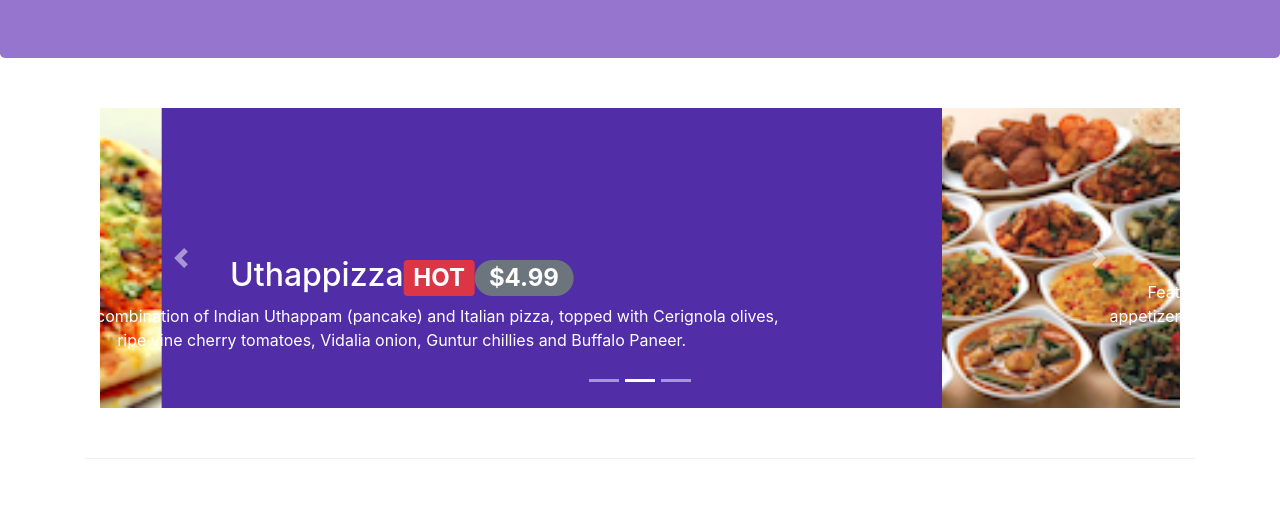
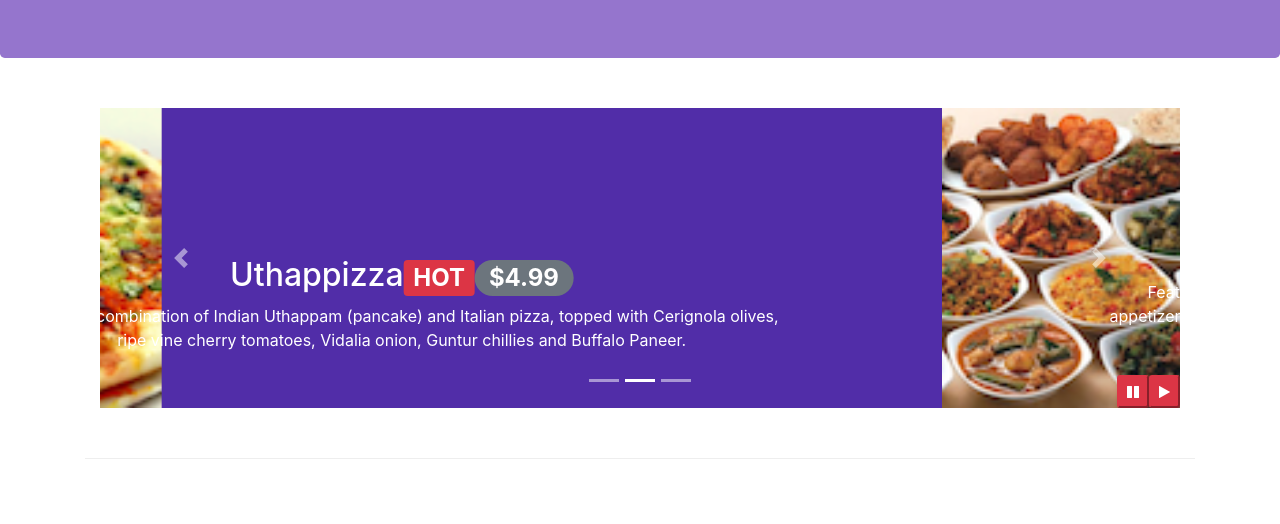
Before and after one commit to Ultraman82/Bootstrap-App, a website: page index.html in a window 1280 px wide. Shown: the part 276-800 px from the top of the page. Drawn offline with nearby package versions, Linux system fonts and the light colour scheme.

Commit message:
Bootstrap Jquery

```diff
--- a/css/styles.css
+++ b/css/styles.css
@@ -63,3 +63,9 @@ body {
     left: 0;
     min-height: 300px;
 }
+
+#carouselButton {
+    right: 0px;
+    position: absolute;
+    bottom: 0px;
+}
--- a/index.html
+++ b/index.html
@@ -192,6 +192,14 @@
                         <a class="carousel-control-next" href="#mycarousel" role="button" data-slide="next">
                             <span class="carousel-control-next-icon"></span>
                         </a>
+                        <div class="btn-group" id="carouselButton">
+                            <button class="btn-danger btn-sm" id="carousel-pause">
+                                <span class="fa fa-pause"></span>
+                            </button>
+                            <button class="btn-danger btn-sm" id="carousel-play">
+                                <span class="fa fa-play"></span>
+                            </button>
+                        </div>
                     </div>
                 </div>
             </div>
@@ -292,6 +300,17 @@
     <script src="node_modules/jquery/dist/jquery.slim.min.js"></script>
     <script src="node_modules/popper.js/dist/umd/popper.min.js"></script>
     <script src="node_modules/bootstrap/dist/js/bootstrap.min.js"></script>
+    <script>
+        $(document).ready(function(){
+            $('#mycarousel').carousel({ interval: 2000});
+            $('#carousel-pause').click(function() {
+                $('#mycarousel').carousel('pause');
+            })
+            $('#carousel-pplay').click(function() {
+                $('#mycarousel').carousel('cycle');
+            })
+        })
+    </script>
 </body>
 
 </html>
```
